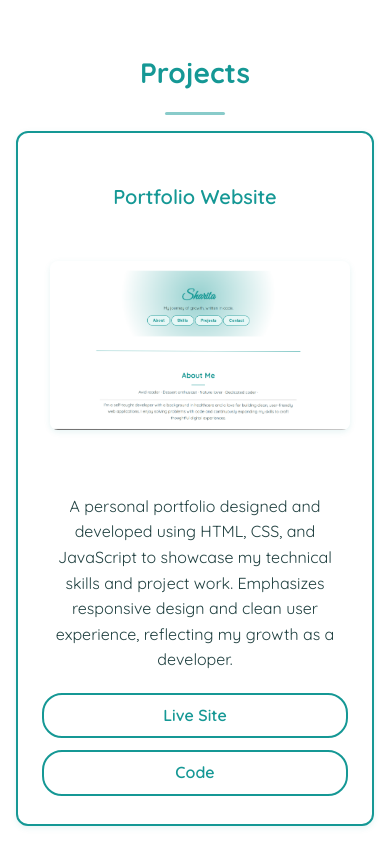
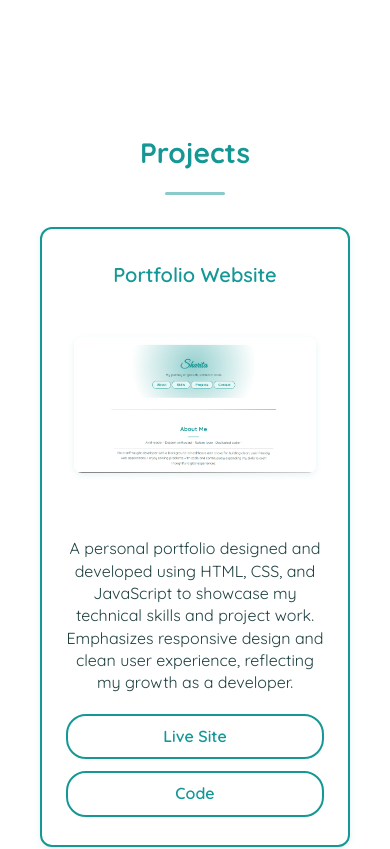
Before and after one commit to renea2024/swe-portfolio, a website: page index.html in a window 390 px wide. Shown: the part 1540-2389 px from the top of the page. Drawn offline with Linux system fonts and the light colour scheme.

Commit message:
Update project sections

```diff
--- a/index.html
+++ b/index.html
@@ -78,9 +78,10 @@
 
 
 
-      <section class="projects" id="projects">
+      <section class="projects-section" id="projects">
 
             <h2>Projects</h2>
+            <div class="projects">
 
             <div class="project-card">
               <h3 class="project-title">Portfolio Website</h3>
@@ -182,6 +183,7 @@
                 <a href="#" class="button-watercolor">Code</a>
               </div>
             </div>
+          </div>
           </section>
 
 
--- a/styles.css
+++ b/styles.css
@@ -131,40 +131,79 @@ section {
   border-top: 2px solid var(--color-accent);
 }
 
-/* Projects */
+
+/* Global box-sizing reset */
+*,
+*::before,
+*::after {
+  box-sizing: border-box;
+}
+
+/* Projects section wrapper */
+.projects-section {
+  text-align: center;
+  padding: 2rem 1rem;
+}
+
+/* Projects container */
 .projects {
   margin-top: 2rem;
+  display: flex;
+  flex-wrap: wrap;
+  justify-content: center;
+  gap: 1.5rem;
+  max-width: 1200px;        /* ✅ Limit width to help wrap cleanly */
+  margin-left: auto;        /* ✅ Center the container */
+  margin-right: auto;
+  padding: 0 1rem;          /* ✅ Add padding for small screens */
 }
 
+/* Project card */
 .project-card {
+  flex: 1 1 280px;           /* ✅ Adjusted for better fit */
+  max-width: 400px;
+  padding: 1.75rem 1.5rem;
   border: 2px solid var(--color-border);
   border-radius: 12px;
-  padding: 1.75rem 1.5rem;
-  margin-bottom: 2.5rem;
+  background-color: #fff;
   box-shadow: 0 2px 6px rgba(21, 152, 149, 0.1);
-  background-color: #fff;
-  transition: box-shadow 0.3s ease;
-  text-align:center;
+  text-align: center;
+  transition: box-shadow 0.3s ease, border-color 0.3s ease;
 }
 
-.project-thumbnail {
-  width: 300px;
-  height: auto;
-  border-radius: 8px;
-  object-fit: cover;
-  margin: 0 auto 1rem; /* ✅ center it */
-  display: block;       /* ✅ needed for margin auto to apply */
-  box-shadow: 0 2px 6px rgba(21, 152, 149, 0.1);
-}
-
-
-
+/* Hover/focus effect */
 .project-card:hover,
 .project-card:focus-within {
   box-shadow: 0 4px 10px rgba(21, 152, 149, 0.25);
   border-color: var(--color-accent-hover);
 }
 
+/* Project image */
+.project-thumbnail {
+  width: 300px;
+  height: auto;
+  margin: 0 auto 1rem;
+  display: block;
+  border-radius: 8px;
+  object-fit: cover;
+  box-shadow: 0 2px 6px rgba(21, 152, 149, 0.1);
+}
+
+/* Card content */
+.project-card h3,
+.project-card p {
+  max-width: 100%;
+  margin-left: 0;
+  margin-top: 0.25rem;
+  margin-bottom: 0.75rem;
+  line-height: 1.4;
+}
+
+.project-card p:last-child {
+  margin-bottom: 0;
+}
+
+/* Buttons container */
 .project-buttons {
   margin-top: 1.25rem;
   display: flex;
@@ -172,6 +211,7 @@ section {
   justify-content: center;
 }
 
+/* Button links */
 .project-buttons a {
   text-decoration: none;
   padding: 0.5rem 1.2rem;
@@ -189,6 +229,74 @@ section {
   color: white;
   outline: none;
 }
+
+/* Media Queries for responsive layout */
+
+/* Two cards per row on medium screens */
+@media (max-width: 900px) {
+  .project-card {
+    flex: 1 1 calc(50% - 1rem);
+  }
+}
+
+/* One card per row on small screens */
+@media (max-width: 600px) {
+  .project-card {
+    flex: 1 1 100%;
+  }
+
+  .project-thumbnail {
+    width: 100%;
+  }
+}
+
+
+/* Buttons container */
+.project-buttons {
+  margin-top: 1.25rem;
+  display: flex;
+  gap: 1rem;
+  justify-content: center;
+}
+
+/* Buttons styles */
+.project-buttons a {
+  text-decoration: none;
+  padding: 0.5rem 1.2rem;
+  border-radius: 20px;
+  border: 2px solid var(--color-accent);
+  color: var(--color-accent);
+  font-weight: 600;
+  font-size: 1rem;
+  transition: background-color 0.3s ease, color 0.3s ease;
+}
+
+.project-buttons a:hover,
+.project-buttons a:focus {
+  background-color: var(--color-accent-hover);
+  color: white;
+  outline: none;
+}
+
+/* Responsive: 2 cards per row on medium screens */
+@media (max-width: 900px) {
+  .project-card {
+    flex: 1 1 calc(50% - 1rem);
+  }
+}
+
+/* Responsive: 1 card per row on small screens */
+@media (max-width: 600px) {
+  .project-card {
+    flex: 1 1 100%;
+  }
+
+  .project-thumbnail {
+    width: 100%; /* full width thumbnail on small screens */
+  }
+}
+
+
 
 /* Skills */
 .skills {
```
